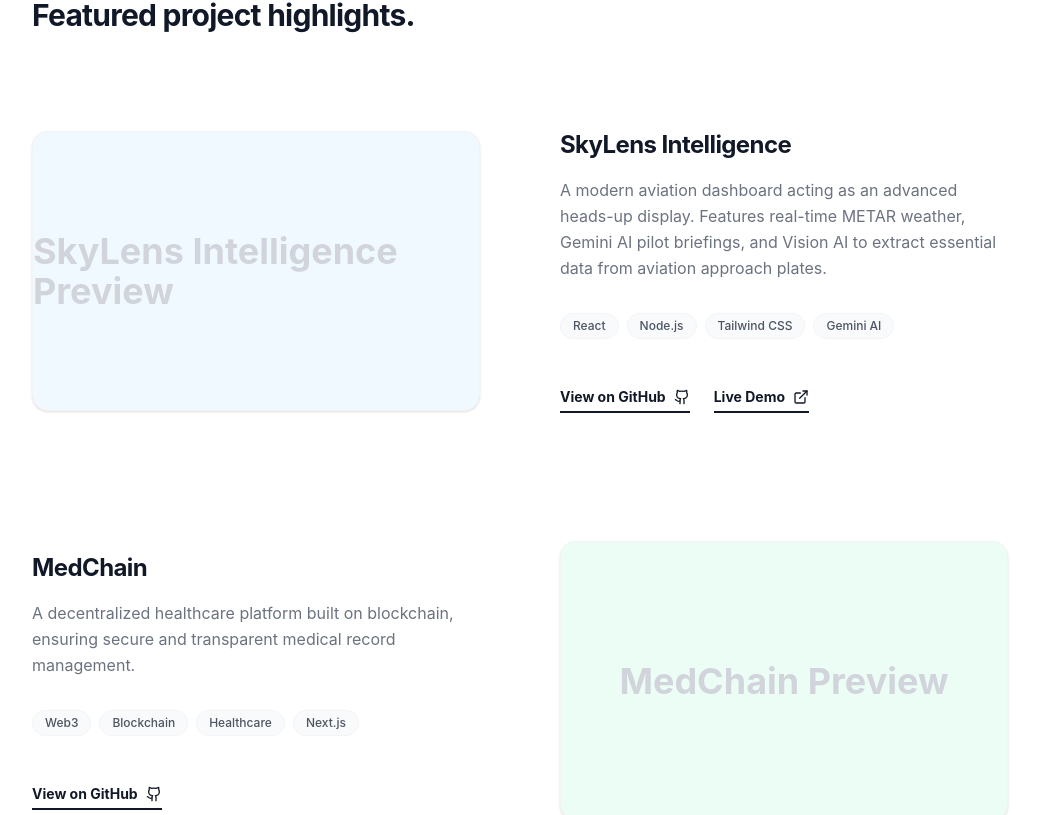
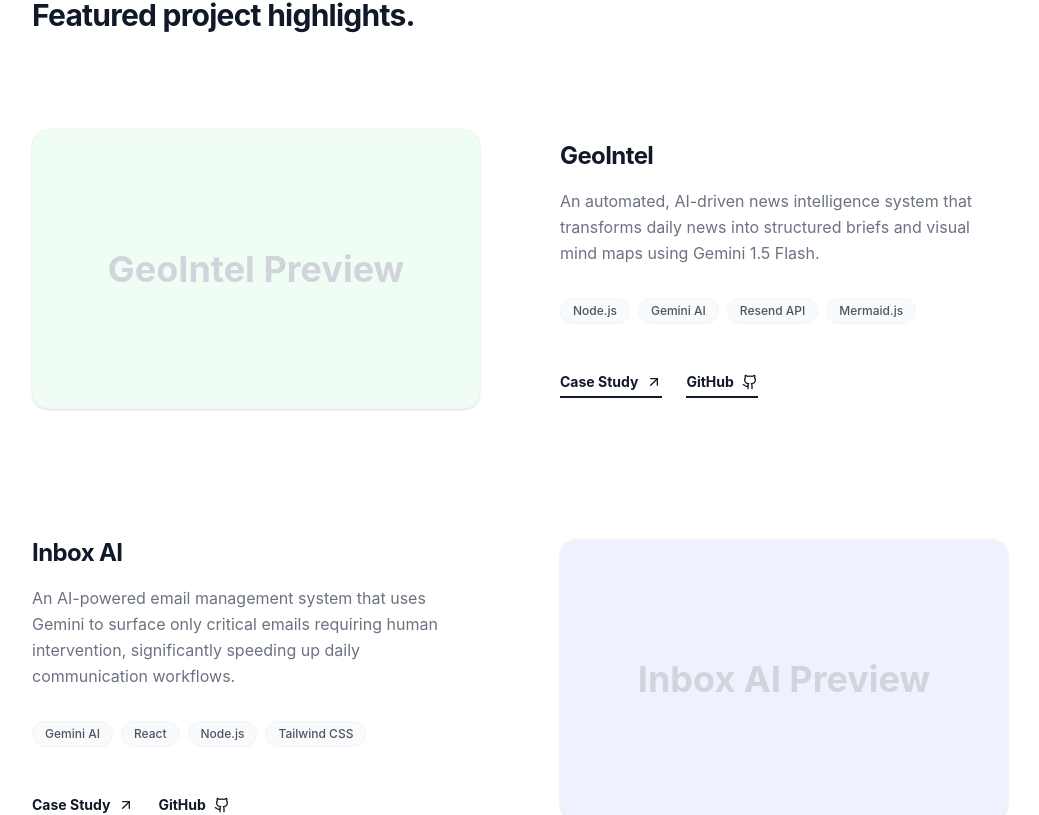
Before and after one commit to akash150149/Portfolio, a Next.js app in the folder myfolio/: page / in a window 1280 px wide. Shown: the part 1818-2633 px from the top of the page, without its empty margins (120-1159 px from the left). Built offline with nearby package versions, Linux system fonts and the light colour scheme.

Commit message:
project addition

```diff
--- a/myfolio/app/about/page.js
+++ b/myfolio/app/about/page.js
@@ -28,7 +28,7 @@ export default function AboutPage() {
                 I am a <span className="text-emerald-600 dark:text-emerald-400 font-bold">Full-Stack and Web3 Developer</span> focused on building functional, high-performance applications using the MERN stack and blockchain technologies.
               </p>
               <p className="text-lg text-gray-500 dark:text-gray-400 leading-relaxed">
-                My work spans from developing intuitive eCommerce platforms like <span className="text-gray-900 dark:text-white font-medium">Haat Baazar</span> to architecting decentralized systems such as <span className="text-gray-900 dark:text-white font-medium">AlgoMakan</span> and <span className="text-gray-900 dark:text-white font-medium">MedChain</span>. I thrive at the intersection of modern web design and disruptive technology.
+                My work spans from developing AI-powered tools like <span className="text-gray-900 dark:text-white font-medium">GeoIntel</span>, <span className="text-gray-900 dark:text-white font-medium">Inbox AI</span> and <span className="text-gray-900 dark:text-white font-medium">SkyLens Intelligence</span>, to architecting decentralized systems such as <span className="text-gray-900 dark:text-white font-medium">AlgoMakan</span> and <span className="text-gray-900 dark:text-white font-medium">MedChain</span>. I thrive at the intersection of modern web design and disruptive technology.
               </p>
             </div>
 
--- a/myfolio/app/page.js
+++ b/myfolio/app/page.js
@@ -9,7 +9,24 @@ export default function HomePage() {
 
   const projects = [
     {
+      title: "GeoIntel",
+      slug: "geointel",
+      description: "An automated, AI-driven news intelligence system that transforms daily news into structured briefs and visual mind maps using Gemini 1.5 Flash.",
+      tags: ["Node.js", "Gemini AI", "Resend API", "Mermaid.js"],
+      link: "https://github.com/akash150149/GeoIntel",
+      color: "bg-green-50"
+    },
+    {
+      title: "Inbox AI",
+      slug: "inbox-ai",
+      description: "An AI-powered email management system that uses Gemini to surface only critical emails requiring human intervention, significantly speeding up daily communication workflows.",
+      tags: ["Gemini AI", "React", "Node.js", "Tailwind CSS"],
+      link: "https://github.com/akash150149/Inbox-AI",
+      color: "bg-indigo-50"
+    },
+    {
       title: "SkyLens Intelligence",
+      slug: "skylens-intelligence",
       description: "A modern aviation dashboard acting as an advanced heads-up display. Features real-time METAR weather, Gemini AI pilot briefings, and Vision AI to extract essential data from aviation approach plates.",
       tags: ["React", "Node.js", "Tailwind CSS", "Gemini AI"],
       link: "https://github.com/akash150149/Skylens-Intelligence",
@@ -19,6 +36,7 @@ export default function HomePage() {
     },
     {
       title: "MedChain",
+      slug: "medchain",
       description: "A decentralized healthcare platform built on blockchain, ensuring secure and transparent medical record management.",
       tags: ["Web3", "Blockchain", "Healthcare", "Next.js"],
       link: "https://github.com/debjitmitra000/MedChain",
@@ -27,6 +45,7 @@ export default function HomePage() {
     },
     {
       title: "HaatBaazar",
+      slug: "haatbaazar",
       description: "A full-featured eCommerce platform developed with the MERN stack, offering a seamless shopping experience.",
       tags: ["eCommerce", "MERN", "React", "Node.js"],
       link: "https://github.com/akash150149/HaatBaazar",
@@ -35,6 +54,7 @@ export default function HomePage() {
     },
     {
       title: "AlgoMakan",
+      slug: "algomakan",
       description: "A Web3 property listing and real estate platform, leveraging smart contracts for secure transactions.",
       tags: ["Web3", "Real Estate", "Smart Contracts"],
       link: "https://github.com/akash150149/AlgoMakan",
@@ -146,13 +166,13 @@ export default function HomePage() {
           <div className="space-y-32">
             {projects.map((project, index) => (
               <div key={project.title} className={`flex flex-col lg:flex-row gap-12 lg:gap-20 items-center ${index % 2 !== 0 ? 'lg:flex-row-reverse' : ''}`}>
-                <div className="flex-1 w-full">
-                  <div className={`relative aspect-[16/10] rounded-2xl overflow-hidden border border-gray-100 dark:border-gray-800 shadow-sm ${project.color} dark:bg-gray-900`}>
+                <Link href={`/projects/${project.slug}`} className="flex-1 w-full group">
+                  <div className={`relative aspect-[16/10] rounded-2xl overflow-hidden border border-gray-100 dark:border-gray-800 shadow-sm ${project.color} dark:bg-gray-900 transition-transform duration-500 group-hover:scale-[1.02]`}>
                     <div className="absolute inset-0 flex items-center justify-center text-gray-300 dark:text-gray-700 font-bold text-4xl">
                       {project.title} Preview
                     </div>
                   </div>
-                </div>
+                </Link>
                 <div className="flex-1 space-y-8">
                   <div className="space-y-4">
                     <h3 className="text-2xl font-bold tracking-tight dark:text-white">{project.title}</h3>
@@ -168,8 +188,11 @@ export default function HomePage() {
                     ))}
                   </div>
                   <div className="pt-4 flex flex-wrap gap-6 items-center">
+                    <Link href={`/projects/${project.slug}`} className="inline-flex items-center gap-2 text-sm font-bold border-b-2 border-gray-900 dark:border-white pb-1 hover:text-emerald-600 dark:hover:text-emerald-400 hover:border-emerald-600 dark:hover:border-emerald-400 transition-all dark:text-white">
+                      Case Study <ArrowUpRight size={16} />
+                    </Link>
                     <Link href={project.link} target="_blank" className="inline-flex items-center gap-2 text-sm font-bold border-b-2 border-gray-900 dark:border-white pb-1 hover:text-emerald-600 dark:hover:text-emerald-400 hover:border-emerald-600 dark:hover:border-emerald-400 transition-all dark:text-white">
-                      View on GitHub <Github size={16} />
+                      GitHub <Github size={16} />
                     </Link>
                     {project.demoLink && (
                       <Link href={project.demoLink} target="_blank" className="inline-flex items-center gap-2 text-sm font-bold border-b-2 border-gray-900 dark:border-white pb-1 hover:text-emerald-600 dark:hover:text-emerald-400 hover:border-emerald-600 dark:hover:border-emerald-400 transition-all dark:text-white">
--- a/myfolio/app/projects/[slug]/page.js
+++ b/myfolio/app/projects/[slug]/page.js
@@ -2,6 +2,66 @@ import Link from 'next/link';
 import { ArrowLeft, Github, ExternalLink, ChevronRight } from 'lucide-react';
 
 const projectDetails = {
+  geointel: {
+    title: 'GeoIntel - AI-Driven News Intelligence',
+    description:
+      'GeoIntel is an automated intelligence system designed for competitive exam preparation. It transforms the overwhelming daily news cycle into a structured, visual, and actionable briefing. By orchestrating data from RSS feeds, YouTube insights, and local PDFs, it provides a comprehensive 360-degree view of global events with minimal manual effort.',
+    github: 'https://github.com/akash150149/GeoIntel',
+    live: '#',
+    tags: ['Node.js', 'Google Gemini 1.5 Flash', 'RSS Parser', 'Resend API', 'Mermaid.js'],
+    features: [
+      'Multi-Channel Aggregation: Collection from RSS feeds, YouTube Data API, and PDF ingestion.',
+      'AI Synthesized Briefing: Categorization into International Relations, Economy, and Sci-Tech.',
+      'Dynamic Mind Mapping: Mermaid.js visual mind maps illustrating cause-and-effect relationships.',
+      'Cron-Scheduled Delivery: Automated daily 7:00 AM briefing sent via Resend API.'
+    ],
+    roadmap: [
+      'Interactive Dashboard: Web-based repository for historical news briefs.',
+      'Sentiment Analysis: Tracking global sentiment trends on specific geopolitical topics.',
+      'Voice Briefing: AI-generated daily news podcast for on-the-go listening.',
+      'Collaborative Intelligence: Shared workspaces for study groups and exam preparation.'
+    ]
+  },
+  'inbox-ai': {
+    title: 'Inbox AI - Intelligent Email Management',
+    description:
+      'Inbox AI is an advanced email management system designed to declutter your inbox and prioritize meaningful communication. By offloading the initial "reading" of unread threads to a Gemini-powered agent, the system provides a structured dashboard that surfaces only the emails requiring actual human intervention. This intelligent filtering significantly speeds up daily communication workflows and reduces digital fatigue.',
+    github: 'https://github.com/akash150149/Inbox-AI',
+    live: '#',
+    tags: ['Gemini AI', 'React', 'Node.js', 'Tailwind CSS', 'Google OAuth'],
+    features: [
+      'Automated Thread Analysis: Gemini AI reads and summarizes unread email threads.',
+      'Priority Dashboard: Surfacing only emails that require human attention.',
+      'Seamless Integration: Connects directly with Gmail via secure OAuth.',
+      'Smart Categorization: Automatically groups related communications.'
+    ],
+    roadmap: [
+      'Auto-Drafting: Suggested AI responses based on thread context.',
+      'Advanced Filtering: Customizable rules for AI prioritization.',
+      'Multi-Platform Support: Integration with Outlook and other providers.',
+      'Mobile Application: Manage your AI-powered inbox on the go.'
+    ]
+  },
+  'skylens-intelligence': {
+    title: 'SkyLens Intelligence - Aviation HUD & Analysis',
+    description:
+      'SkyLens Intelligence is a modern, responsive aviation dashboard designed for pilots and flight dispatchers. It acts as an advanced heads-up display (HUD) for critical flight operations, integrating real-time METAR weather data and utilizing Vision AI to scan and extract essential data from aviation approach plates.',
+    github: 'https://github.com/akash150149/Skylens-Intelligence',
+    live: 'https://skylens-xwid.onrender.com',
+    tags: ['React', 'Node.js', 'Tailwind CSS', 'Gemini AI', 'Vision AI'],
+    features: [
+      'Real-time METAR Integration: Live weather data for airports worldwide.',
+      'AI Pilot Briefings: Instant professional briefings generated via Gemini AI.',
+      'Vision AI Chart Deck: Automatic data extraction from uploaded approach plates.',
+      'Centralized Intelligence: Streamlined pre-flight analysis hub.'
+    ],
+    roadmap: [
+      'NOTAM Integration: Real-time notices to airmen integration.',
+      'Flight Path Visualization: Interactive 3D maps for planned routes.',
+      'Offline Support: Essential data caching for in-flight access.',
+      'Advanced Risk Assessment: AI-driven safety scoring for flight routes.'
+    ]
+  },
   algomakan: {
     title: 'AlgoMakan - Decentralized Real Estate Marketplace',
     description:
--- a/myfolio/app/projects/page.js
+++ b/myfolio/app/projects/page.js
@@ -4,7 +4,24 @@ import { ArrowUpRight, Github, MapPin, ExternalLink } from 'lucide-react';
 
 const projects = [
   {
+    title: "GeoIntel",
+    slug: "geointel",
+    description: "An automated, AI-driven news intelligence system designed to simplify high-stakes preparation for competitive exams like the UPSC by transforming the daily news cycle into structured intelligence.",
+    tags: ["Node.js", "Gemini AI", "Resend API", "Mermaid.js"],
+    link: "https://github.com/akash150149/GeoIntel",
+    color: "bg-green-50"
+  },
+  {
+    title: "Inbox AI",
+    slug: "inbox-ai",
+    description: "An AI-powered email management system that offloads the 'reading' of unread threads to a Gemini-powered agent, surfacing only emails requiring human intervention.",
+    tags: ["Gemini AI", "React", "Node.js", "Tailwind CSS"],
+    link: "https://github.com/akash150149/Inbox-AI",
+    color: "bg-indigo-50"
+  },
+  {
     title: "SkyLens Intelligence",
+    slug: "skylens-intelligence",
     description: "A modern aviation dashboard acting as an advanced heads-up display. Features real-time METAR weather, Gemini AI pilot briefings, and Vision AI to extract essential data from aviation approach plates.",
     tags: ["React", "Node.js", "Tailwind CSS", "Gemini AI"],
     link: "https://github.com/akash150149/Skylens-Intelligence",
@@ -13,6 +30,7 @@ const projects = [
   },
   {
     title: "MedChain",
+    slug: "medchain",
     description: "A decentralized healthcare platform built on blockchain, ensuring secure and transparent medical record management.",
     tags: ["Web3", "Blockchain", "Healthcare", "Next.js"],
     link: "https://github.com/debjitmitra000/MedChain",
@@ -20,6 +38,7 @@ const projects = [
   },
   {
     title: "HaatBaazar",
+    slug: "haatbaazar",
     description: "A full-featured eCommerce platform developed with the MERN stack, offering a seamless shopping experience.",
     tags: ["eCommerce", "MERN", "React", "Node.js"],
     link: "https://github.com/akash150149/HaatBaazar",
@@ -27,6 +46,7 @@ const projects = [
   },
   {
     title: "AlgoMakan",
+    slug: "algomakan",
     description: "A Web3 property listing and real estate platform, leveraging smart contracts for secure transactions.",
     tags: ["Web3", "Real Estate", "Smart Contracts"],
     link: "https://github.com/akash150149/AlgoMakan",
@@ -34,6 +54,7 @@ const projects = [
   },
   {
     title: 'Apna - Web3 Property Marketplace',
+    slug: "apna",
     description: 'A decentralized platform to buy and sell property NFTs with MetaMask integration and blockchain-backed ownership.',
     tags: ["Web3", "NFT", "Ethereum"],
     link: 'https://github.com/akash150149/Apna',
@@ -41,6 +62,7 @@ const projects = [
   },
   {
     title: 'Aero - Airline Booking System',
+    slug: "aero",
     description: 'A MERN-based airline booking system with Razorpay integration for payments and secure user authentication.',
     tags: ["MERN", "Authentication", "Razorpay"],
     link: '#',
@@ -64,11 +86,11 @@ export default function ProjectsPage() {
         <div className="grid grid-cols-1 md:grid-cols-2 gap-8">
           {projects.map((project) => (
             <div key={project.title} className="group flex flex-col bg-white dark:bg-gray-900 rounded-[2rem] border border-gray-100 dark:border-gray-800 overflow-hidden hover:border-emerald-200 dark:hover:border-emerald-800 transition-all hover:shadow-xl">
-              <div className={`aspect-[16/10] relative overflow-hidden ${project.color} dark:bg-gray-800/50 flex items-center justify-center`}>
+              <Link href={`/projects/${project.slug}`} className={`aspect-[16/10] relative overflow-hidden ${project.color} dark:bg-gray-800/50 flex items-center justify-center group-hover:scale-[1.02] transition-transform duration-500`}>
                 <div className="text-gray-300 dark:text-gray-700 font-bold text-3xl group-hover:scale-110 transition-transform duration-500">
                   {project.title}
                 </div>
-              </div>
+              </Link>
               <div className="p-8 md:p-10 space-y-6 flex-grow flex flex-col">
                 <div className="space-y-4">
                   <h2 className="text-2xl font-bold tracking-tight dark:text-white">{project.title}</h2>
@@ -84,8 +106,11 @@ export default function ProjectsPage() {
                   ))}
                 </div>
                 <div className="pt-6 border-t border-gray-100 dark:border-gray-800 flex flex-wrap gap-6 items-center">
+                  <Link href={`/projects/${project.slug}`} className="inline-flex items-center gap-2 text-sm font-bold border-b-2 border-gray-900 dark:border-white pb-1 hover:text-emerald-600 dark:hover:text-emerald-400 hover:border-emerald-600 dark:hover:border-emerald-400 transition-all dark:text-white">
+                    Details <ArrowUpRight size={16} />
+                  </Link>
                   <Link href={project.link} target="_blank" className="inline-flex items-center gap-2 text-sm font-bold border-b-2 border-gray-900 dark:border-white pb-1 hover:text-emerald-600 dark:hover:text-emerald-400 hover:border-emerald-600 dark:hover:border-emerald-400 transition-all dark:text-white">
-                    View on GitHub <Github size={16} />
+                    GitHub <Github size={16} />
                   </Link>
                   {project.demoLink && (
                     <Link href={project.demoLink} target="_blank" className="inline-flex items-center gap-2 text-sm font-bold border-b-2 border-gray-900 dark:border-white pb-1 hover:text-emerald-600 dark:hover:text-emerald-400 hover:border-emerald-600 dark:hover:border-emerald-400 transition-all dark:text-white">
```
